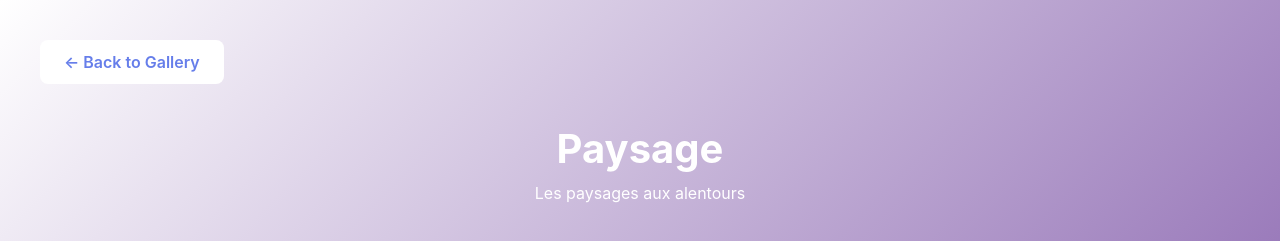
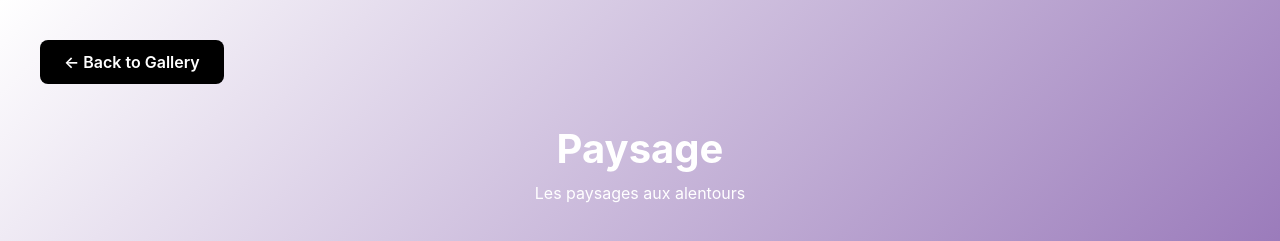
Before and after one commit to G-LK/photo-gallery, a plain HTML site: page paysage.html in a window 1280 px wide. Shown: the top 241 px of the page. Drawn offline with Linux system fonts and the light colour scheme.

Commit message:
changed color of the return button

```diff
--- a/style.css
+++ b/style.css
@@ -168,8 +168,8 @@ h1 {
     display: inline-block;
     margin: 20px;
     padding: 12px 24px;
-    background: white;
-    color: #667eea;
+    background: rgb(0, 0, 0);
+    color: #ffffff;
     text-decoration: none;
     border-radius: 8px;
     font-weight: 600;
```
